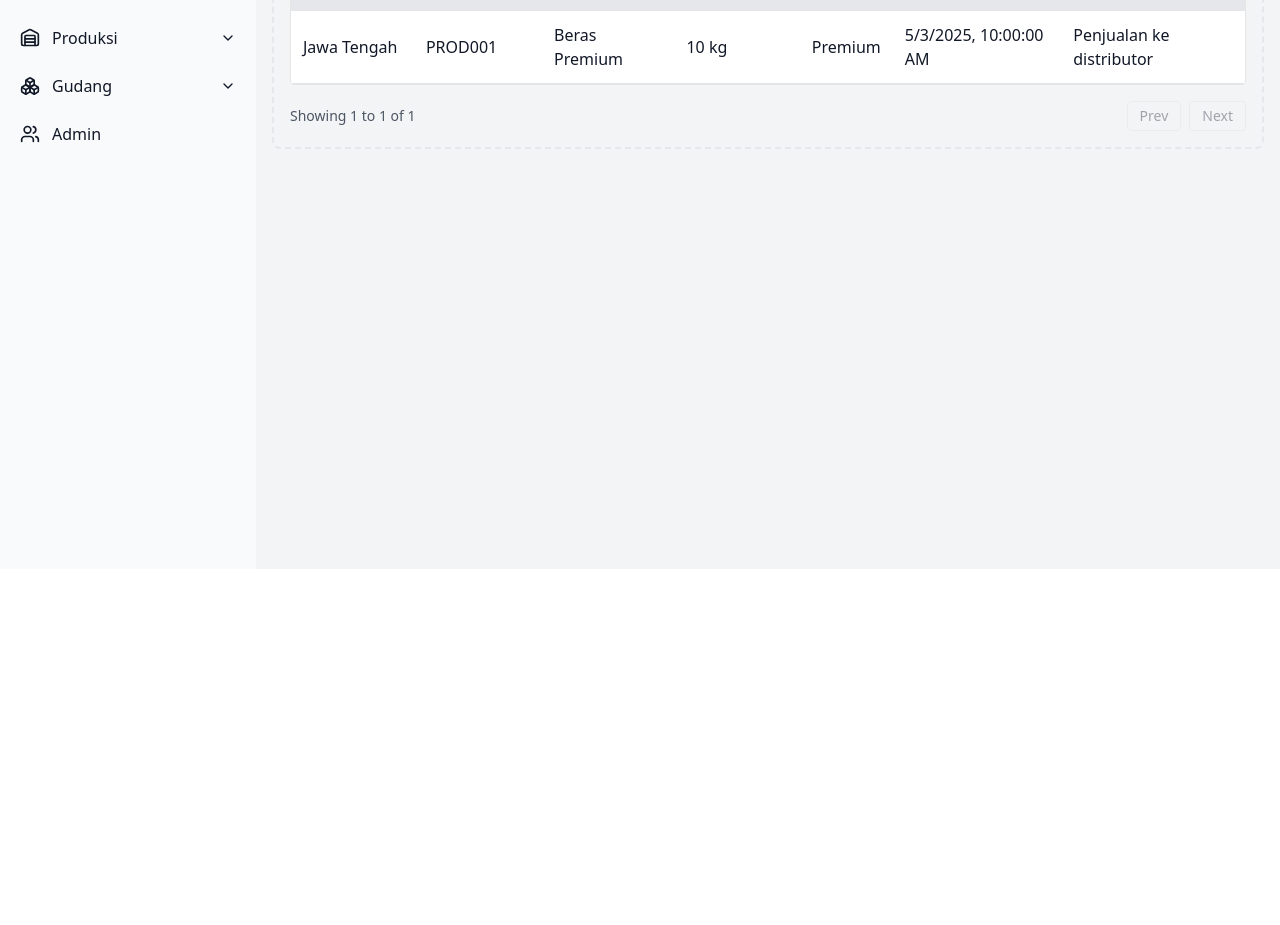
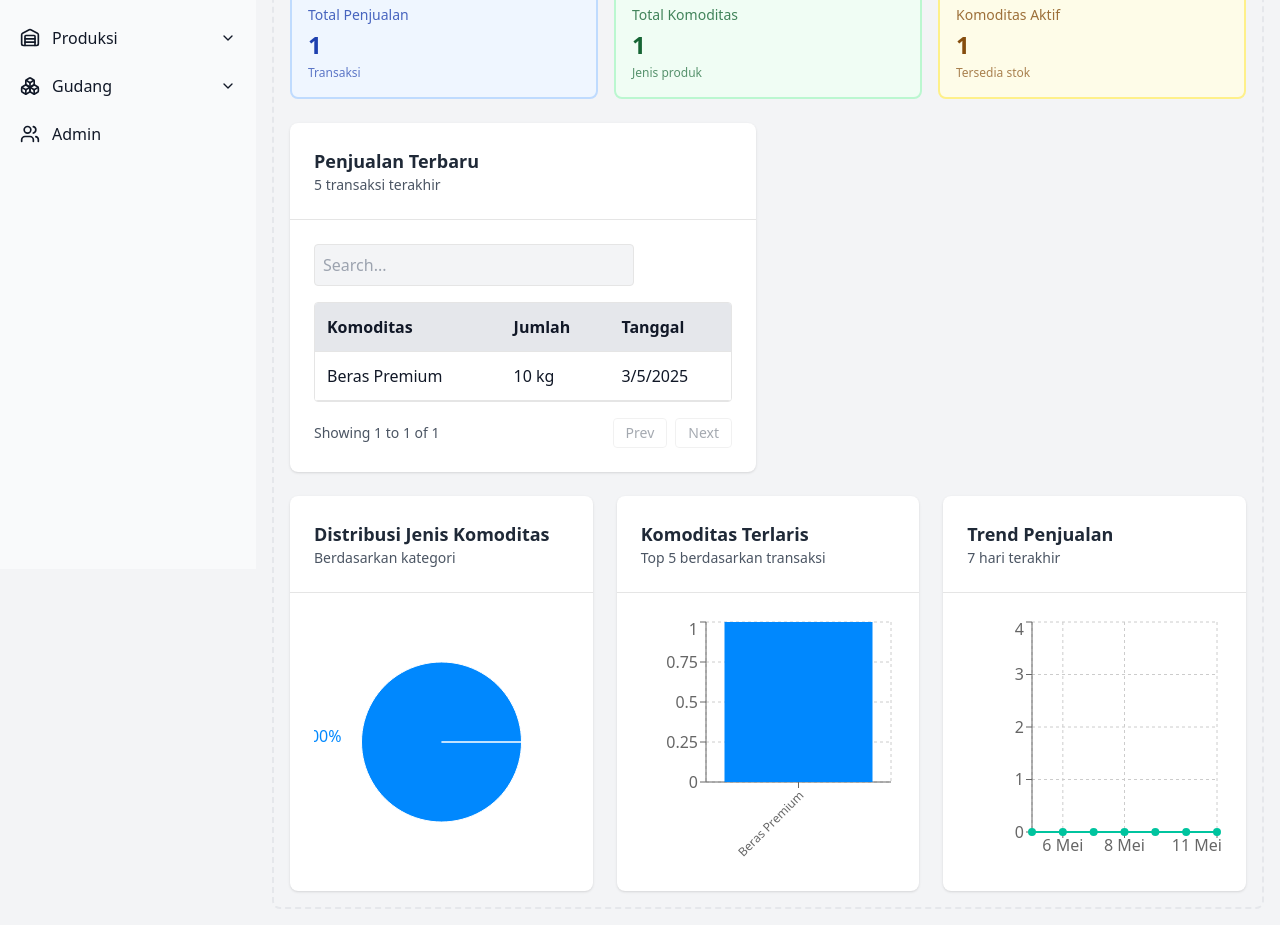
Before and after one commit to Zephhyyrr/pengabdian-smk-2-batusangkar, a Next.js app in the folder frontend/: page /dashboard/kepsek in a window 1280 px wide. Shown: the part 231-1156 px from the top of the page. Before the commit the page ends 800 px from the top, so only its background shows below. Built offline with nearby package versions, Linux system fonts and the light colour scheme.

Commit message:
add: kepek page

```diff
--- a/frontend/package.json
+++ b/frontend/package.json
@@ -24,6 +24,7 @@
     "react": "^18",
     "react-dom": "^18",
     "react-intersection-observer": "^9.16.0",
+    "recharts": "^3.1.0",
     "sonner": "^2.0.6",
     "tailwind-merge": "^3.3.1",
     "tailwindcss-animate": "^1.0.7"
--- a/frontend/src/app/dashboard/kepsek/page.tsx
+++ b/frontend/src/app/dashboard/kepsek/page.tsx
@@ -5,73 +5,321 @@ import { DataTable } from "@/components/table/DataTable";
 import { apiRequest } from "@/services/api.service";
 import { getPenjualan, getKomoditas } from "@/services/dummy_api";
 import { Penjualan, Komoditas } from "@/types";
+import {
+  PieChart,
+  Pie,
+  Cell,
+  ResponsiveContainer,
+  BarChart,
+  Bar,
+  XAxis,
+  YAxis,
+  CartesianGrid,
+  Tooltip,
+  Legend,
+  LineChart,
+  Line
+} from "recharts";
+
+// Komponen Card untuk statistik
+const StatCard = ({ title, value, subtitle, color = "blue" }: {
+  title: string;
+  value: string | number;
+  subtitle?: string;
+  color?: "blue" | "green" | "yellow" | "red";
+}) => {
+  const colorClasses = {
+    blue: "bg-blue-50 border-blue-200 text-blue-800",
+    green: "bg-green-50 border-green-200 text-green-800",
+    yellow: "bg-yellow-50 border-yellow-200 text-yellow-800",
+    red: "bg-red-50 border-red-200 text-red-800",
+  };
+
+  return (
+    <div className={`rounded-lg border-2 p-4 ${colorClasses[color]}`}>
+      <h3 className="text-sm font-medium opacity-80">{title}</h3>
+      <p className="text-2xl font-bold mt-1">{value}</p>
+      {subtitle && <p className="text-xs mt-1 opacity-70">{subtitle}</p>}
+    </div>
+  );
+};
 
 export default function DashboardKepsek() {
   const [penjualan, setPenjualan] = useState<Penjualan[]>([]);
   const [komoditas, setKomoditas] = useState<Komoditas[]>([]);
+  const [loading, setLoading] = useState(true);
 
   const token =
-    "eyJhbGciOiJIUzI1NiIsInR5cCI6IkpXVCJ9.eyJpZCI6MSwibmFtYSI6IlN1cGVyIEFkbWliIiwiZW1haWwiOiJzdXBlcmFkbWluQGdtYWlsLmNvbSIsInJvbGUiOiJzdXBlcl9hZG1pbiIsImlhdCI6MTc0NzM5NzQ1NCwiZXhwIjoxNzQ5OTg5NDU0fQ.ky6khUQTS2z1SXPea-8j8yun-EtaRb-rAD6RuTSYPpA";
+    "eyJhbGciOiJIUzI1NiIsInR5cCI6IkpXVCJ9.eyJpZCI6MSwibmFtYSI6IlN1cGVyIEFkbWluIiwiZW1haWwiOiJzdXBlcmFkbWluQGdtYWlsLmNvbSIsInJvbGUiOiJzdXBlcl9hZG1pbiIsImlhdCI6MTc0NzM5NzQ1NCwiZXhwIjoxNzQ5OTg5NDU0fQ.ky6khUQTS2z1SXPea-8j8yun-EtaRb-rAD6RuTSYPpA";
 
   const fetchData = async () => {
+    try {
+      setLoading(true);
       // const penj = await apiRequest({ endpoint: "/penjualan", token });
       // setPenjualan(penj);
       const penj = await getPenjualan();
       setPenjualan(penj);
       const komo = await getKomoditas();
       setKomoditas(komo);
+    } catch (error) {
+      console.error("Error fetching data:", error);
+    } finally {
+      setLoading(false);
+    }
   };
 
   useEffect(() => {
     fetchData();
   }, []);
 
+  // Hitung statistik untuk overview
+  const totalPenjualan = penjualan.length;
+  const totalKomoditas = komoditas.length;
+  const komoditasAktif = komoditas.filter(k => k.jumlah > 0).length;
+
+  // Data penjualan terbaru (5 teratas)
+  const penjualanTerbaru = penjualan
+    .sort((a, b) => new Date(b.createdAt).getTime() - new Date(a.createdAt).getTime())
+    .slice(0, 5);
+
+  // Data untuk grafik distribusi per jenis komoditas
+  const distribusiJenis = komoditas.reduce((acc, item) => {
+    const jenisNama = item.jenis.name;
+    if (!acc[jenisNama]) {
+      acc[jenisNama] = 0;
+    }
+    acc[jenisNama] += 1;
+    return acc;
+  }, {} as Record<string, number>);
+
+  const pieData = Object.entries(distribusiJenis).map(([name, value]) => ({
+    name,
+    value,
+  }));
+
+  // Data untuk grafik komoditas terlaris
+  const komoditasTerlaris = penjualan
+    .reduce((acc, item) => {
+      const nama = item.komodity.nama;
+      if (!acc[nama]) {
+        acc[nama] = 0;
+      }
+      acc[nama] += 1;
+      return acc;
+    }, {} as Record<string, number>);
+
+  const barData = Object.entries(komoditasTerlaris)
+    .sort(([, a], [, b]) => b - a)
+    .slice(0, 5)
+    .map(([name, value]) => ({
+      name: name.length > 15 ? name.substring(0, 15) + '...' : name,
+      fullName: name,
+      transaksi: value,
+    }));
+
+  // Data untuk grafik trend penjualan (7 hari terakhir)
+  const last7Days = Array.from({ length: 7 }, (_, i) => {
+    const date = new Date();
+    date.setDate(date.getDate() - i);
+    return date.toISOString().split('T')[0];
+  }).reverse();
+
+  const trendData = last7Days.map(date => {
+    const dayPenjualan = penjualan.filter(p =>
+      p.createdAt.split('T')[0] === date
+    ).length;
+
+    return {
+      date: new Date(date).toLocaleDateString('id-ID', {
+        day: 'numeric',
+        month: 'short'
+      }),
+      transaksi: dayPenjualan,
+    };
+  });
+
+  // Warna untuk grafik
+  const COLORS = ['#0088FE', '#00C49F', '#FFBB28', '#FF8042', '#8884D8'];
+
+  if (loading) {
     return (
       <DashboardLayout title="Dashboard" role="Kepala Sekolah">
-      <div>
-        <h2 className="text-lg font-bold">Penjualan</h2>
+        <div className="flex justify-center items-center h-64">
+          <div className="text-lg">Loading...</div>
+        </div>
+      </DashboardLayout>
+    );
+  }
+
+  return (
+    <DashboardLayout title="Dashboard" role="Kepala Sekolah">
+      <div className="space-y-6">
+        {/* Welcome Section */}
+        <div className="bg-white rounded-lg shadow p-6">
+          <h1 className="text-2xl font-bold text-gray-800 mb-2">
+            Selamat Datang, Kepala Sekolah
+          </h1>
+          <p className="text-gray-600">
+            Ringkasan aktivitas program pertanian sekolah hari ini
+          </p>
+        </div>
+
+        {/* Statistics Cards */}
+        <div className="grid grid-cols-1 md:grid-cols-3 gap-4">
+          <StatCard
+            title="Total Penjualan"
+            value={totalPenjualan}
+            subtitle="Transaksi"
+            color="blue"
+          />
+          <StatCard
+            title="Total Komoditas"
+            value={totalKomoditas}
+            subtitle="Jenis produk"
+            color="green"
+          />
+          <StatCard
+            title="Komoditas Aktif"
+            value={komoditasAktif}
+            subtitle="Tersedia stok"
+            color="yellow"
+          />
+        </div>
+
+        {/* Content Grid */}
+        <div className="grid grid-cols-1 lg:grid-cols-2 gap-6">
+          {/* Penjualan Terbaru */}
+          <div className="bg-white rounded-lg shadow">
+            <div className="p-6 border-b">
+              <h2 className="text-lg font-semibold text-gray-800">
+                Penjualan Terbaru
+              </h2>
+              <p className="text-sm text-gray-600">5 transaksi terakhir</p>
+            </div>
+            <div className="p-6">
               <DataTable
-          data={penjualan}
+                data={penjualanTerbaru}
                 columns={[
-          {
-            header: "Asal Produksi",
-            accessorKey: "produksi",
-            cell: (item: Penjualan) => item.produksi.asal_produksi.nama,
-          },
-          {
-            header: "Kode Produksi",
-            accessorKey: "produksi",
-            cell: (item: Penjualan) => item.produksi.kode_produksi,
-          },
                   {
                     header: "Komoditas",
                     accessorKey: "komodity",
                     cell: (item: Penjualan) => item.komodity.nama,
                   },
-          // {
-          //   header: "Jenis Komoditas",
-          //   accessorKey: "komodity",
-          //   cell: (item: Penjualan) => item.komodity.jenis.name,
-          // },
                   {
-            header: "Jumlah Terjual",
+                    header: "Jumlah",
                     accessorKey: "jumlah_terjual",
-            cell: (item: Penjualan) => item.jumlah_terjual + " " + item.komodity.satuan,
-          },
-          {
-            header: "Kualitas",
-            accessorKey: "kualitas",
+                    cell: (item: Penjualan) =>
+                      `${item.jumlah_terjual} ${item.komodity.satuan}`,
                   },
                   {
                     header: "Tanggal",
                     accessorKey: "createdAt",
-            cell: (item: Penjualan) => new Date(item.createdAt).toLocaleString(),
+                    cell: (item: Penjualan) =>
+                      new Date(item.createdAt).toLocaleDateString('id-ID'),
                   },
-          { header: "Keterangan", accessorKey: "keterangan" },
                 ]}
-            pageSize={10}
-            emptyMessage="No items found."
+                emptyMessage="Belum ada penjualan"
               />
+            </div>
+          </div>
+        </div>
+
+        {/* Grafik Section */}
+        <div className="grid grid-cols-1 lg:grid-cols-3 gap-6">
+          {/* Distribusi Jenis Komoditas */}
+          <div className="bg-white rounded-lg shadow">
+            <div className="p-6 border-b">
+              <h2 className="text-lg font-semibold text-gray-800">
+                Distribusi Jenis Komoditas
+              </h2>
+              <p className="text-sm text-gray-600">Berdasarkan kategori</p>
+            </div>
+            <div className="p-6">
+              <ResponsiveContainer width="100%" height={250}>
+                <PieChart>
+                  <Pie
+                    data={pieData}
+                    cx="50%"
+                    cy="50%"
+                    labelLine={false}
+                    label={({ name, percent }) => `${name} ${percent !== undefined ? (percent * 100).toFixed(0) : "0"}%`}
+                    outerRadius={80}
+                    fill="#8884d8"
+                    dataKey="value"
+                  >
+                    {pieData.map((entry, index) => (
+                      <Cell key={`cell-${index}`} fill={COLORS[index % COLORS.length]} />
+                    ))}
+                  </Pie>
+                  <Tooltip />
+                </PieChart>
+              </ResponsiveContainer>
+            </div>
+          </div>
+
+          {/* Komoditas Terlaris */}
+          <div className="bg-white rounded-lg shadow">
+            <div className="p-6 border-b">
+              <h2 className="text-lg font-semibold text-gray-800">
+                Komoditas Terlaris
+              </h2>
+              <p className="text-sm text-gray-600">Top 5 berdasarkan transaksi</p>
+            </div>
+            <div className="p-6">
+              <ResponsiveContainer width="100%" height={250}>
+                <BarChart data={barData}>
+                  <CartesianGrid strokeDasharray="3 3" />
+                  <XAxis
+                    dataKey="name"
+                    tick={{ fontSize: 12 }}
+                    angle={-45}
+                    textAnchor="end"
+                    height={80}
+                  />
+                  <YAxis />
+                  <Tooltip
+                    formatter={(value, name, props) => [
+                      `${value} transaksi`,
+                      'Jumlah Transaksi'
+                    ]}
+                    labelFormatter={(label) => {
+                      const item = barData.find(d => d.name === label);
+                      return item ? item.fullName : label;
+                    }}
+                  />
+                  <Bar dataKey="transaksi" fill="#0088FE" />
+                </BarChart>
+              </ResponsiveContainer>
+            </div>
+          </div>
+
+          {/* Trend Penjualan */}
+          <div className="bg-white rounded-lg shadow">
+            <div className="p-6 border-b">
+              <h2 className="text-lg font-semibold text-gray-800">
+                Trend Penjualan
+              </h2>
+              <p className="text-sm text-gray-600">7 hari terakhir</p>
+            </div>
+            <div className="p-6">
+              <ResponsiveContainer width="100%" height={250}>
+                <LineChart data={trendData}>
+                  <CartesianGrid strokeDasharray="3 3" />
+                  <XAxis dataKey="date" />
+                  <YAxis />
+                  <Tooltip formatter={(value) => [`${value} transaksi`, 'Jumlah Transaksi']} />
+                  <Line
+                    type="monotone"
+                    dataKey="transaksi"
+                    stroke="#00C49F"
+                    strokeWidth={2}
+                    dot={{ fill: '#00C49F' }}
+                  />
+                </LineChart>
+              </ResponsiveContainer>
+            </div>
+          </div>
+        </div>
       </div>
     </DashboardLayout>
   );
--- a/frontend/src/services/api.service.ts
+++ b/frontend/src/services/api.service.ts
@@ -12,12 +12,6 @@ export const apiRequest = async ({
   token?: string;
 }) => {
   const baseUrl = process.env.NEXT_PUBLIC_API_URL;
-
-  // const headers = {
-  //   'Content-Type': 'application/json',
-  //   ...(token && { Authorization: `Bearer ${token}` }),
-  // };
-
 
   const isFormData = typeof FormData !== 'undefined' && data instanceof FormData;
 
```
Also changed, not shown: 1 other file (tests, documents, lock files or other folders). Lines whose indentation alone changed are shown as unchanged.
